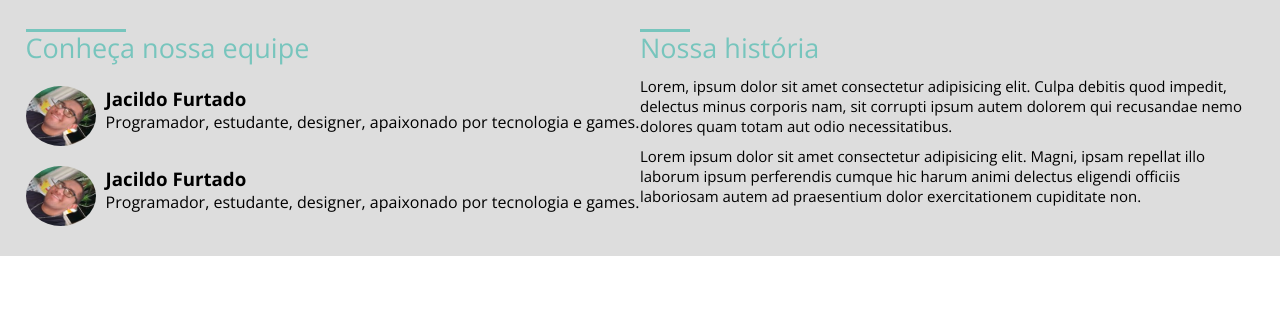
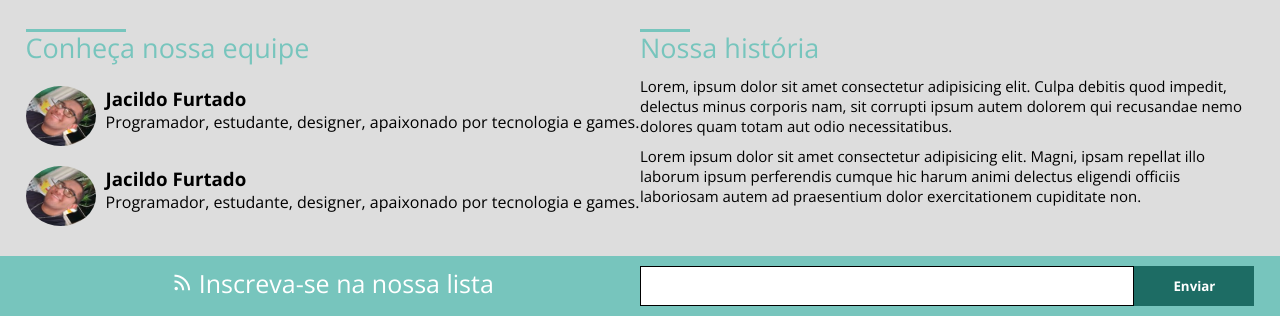
Before and after one commit to jacildofurtado/Danki-code, a PHP site: page / in a window 1280 px wide. Shown: the part 840-1156 px from the top of the page. Before the commit the page ends 1096 px from the top, so only its background shows below. Run offline with PHP 8.4, Linux system fonts and the light colour scheme.

Commit message:
update the site

```diff
--- a/Design-web-express/projeto-final-web-design-express/css/style.css
+++ b/Design-web-express/projeto-final-web-design-express/css/style.css
@@ -12,6 +12,15 @@
     max-width: 1280px;
     margin: 0 auto;
     padding: 0 2%;
+}
+
+.w50{
+    width: 50%;
+    float: left;
+}
+
+.center{
+    text-align: center;
 }
 
 .clear{clear: both;}
@@ -158,6 +167,7 @@ section.sobre-equipe{
 
 section.sobre-equipe > .container{
     display: flex;
+    flex-wrap: wrap;
 }
 
 .equipe-container{
@@ -201,10 +211,52 @@ section.sobre-equipe > .container{
     color: #646464;
 }
 
+section.inscricao{
+    background: #77c5bd;
+    padding: 10px 0;
+}
+
+h2.inscricao-text{
+    font-weight: normal;
+    color: white;
+}
+
+.inscricao-form input[type=text]{
+    width: calc(100% - 120px);
+    height: 40px;
+    background: white;
+    border: 1px solid black;
+    display: inline-block;
+}
+
+.inscricao-form input[type=submit]{
+    width: 120px;
+    height: 40px;
+    background: #1d6c64;
+    color: white;
+    font-weight: bold;
+    cursor: pointer;
+    border: 0;
+    display: inline-block;
+}
+
 
 @media screen and (max-width: 768px) {
+    .w50{
+        width: 100%;
+        margin-bottom: 20px;
+    }
     .box-icone-single{
         width: 100%;
         margin-bottom: 20px;
     }
+
+    .equipe-container{
+        width: 100%;
+    }
+
+    .sobre-container{
+        width: 100%;
+        margin-top: 20px;
+    }
 }
--- a/Design-web-express/projeto-final-web-design-express/index.html
+++ b/Design-web-express/projeto-final-web-design-express/index.html
@@ -110,5 +110,19 @@
 
         </div><!--container-->
     </section><!--sobre-equipe-->
+
+    <section class="inscricao">
+        <div class="container">
+            <div class="w50 center">
+                <h2 class="inscricao-text"><span class="material-symbols-outlined" style="font-size: 22px; margin-right: 5px; margin-top: 3px;">
+                    rss_feed
+                    </span>Inscreva-se na nossa lista</h2>
+            </div>
+            <div class="w50 center">
+                <form class="inscricao-form"><input type="text" name=""><input type="submit" value="Enviar"></form>
+            </div>
+            <div class="clear"></div>
+        </div><!--container-->
+    </section><!--inscricao-->
 </body>
 </html>
```
